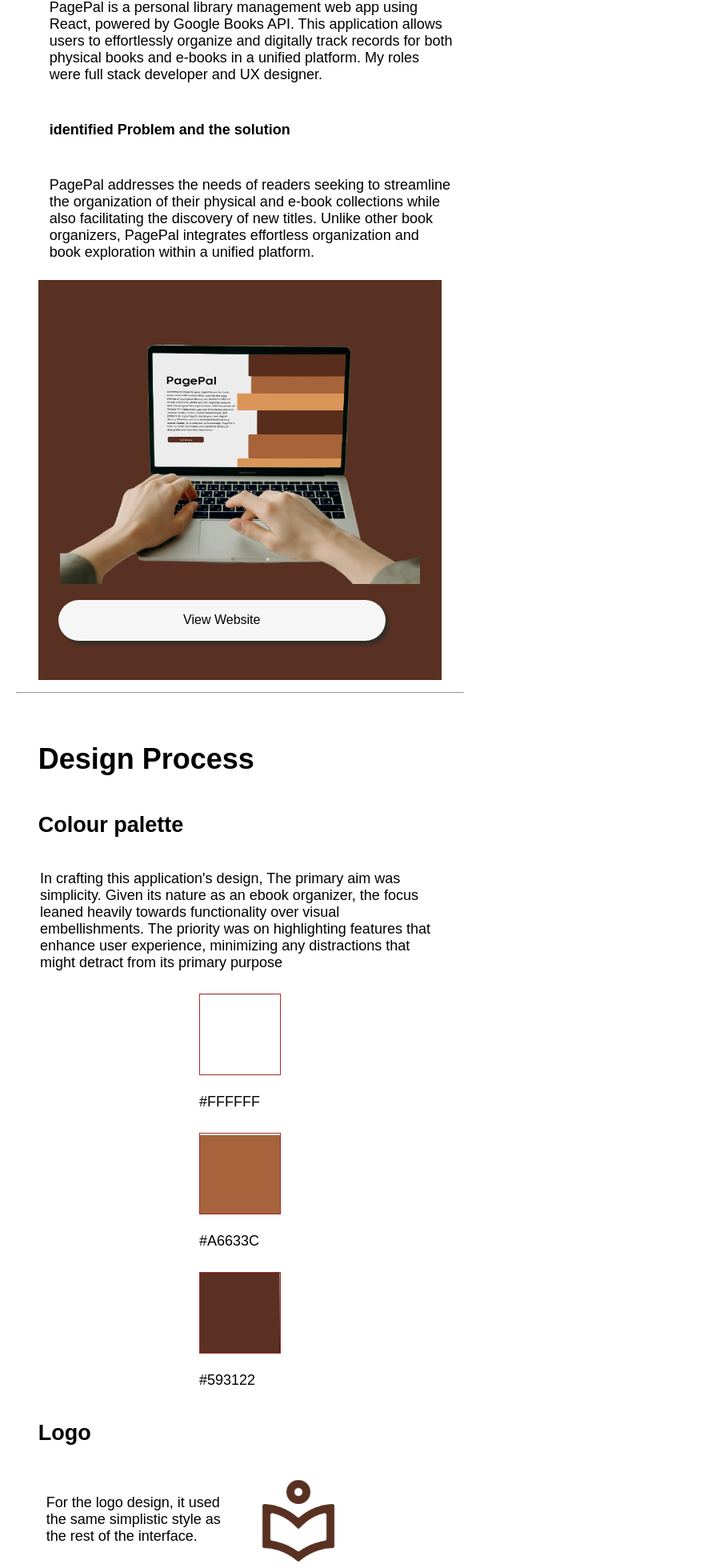
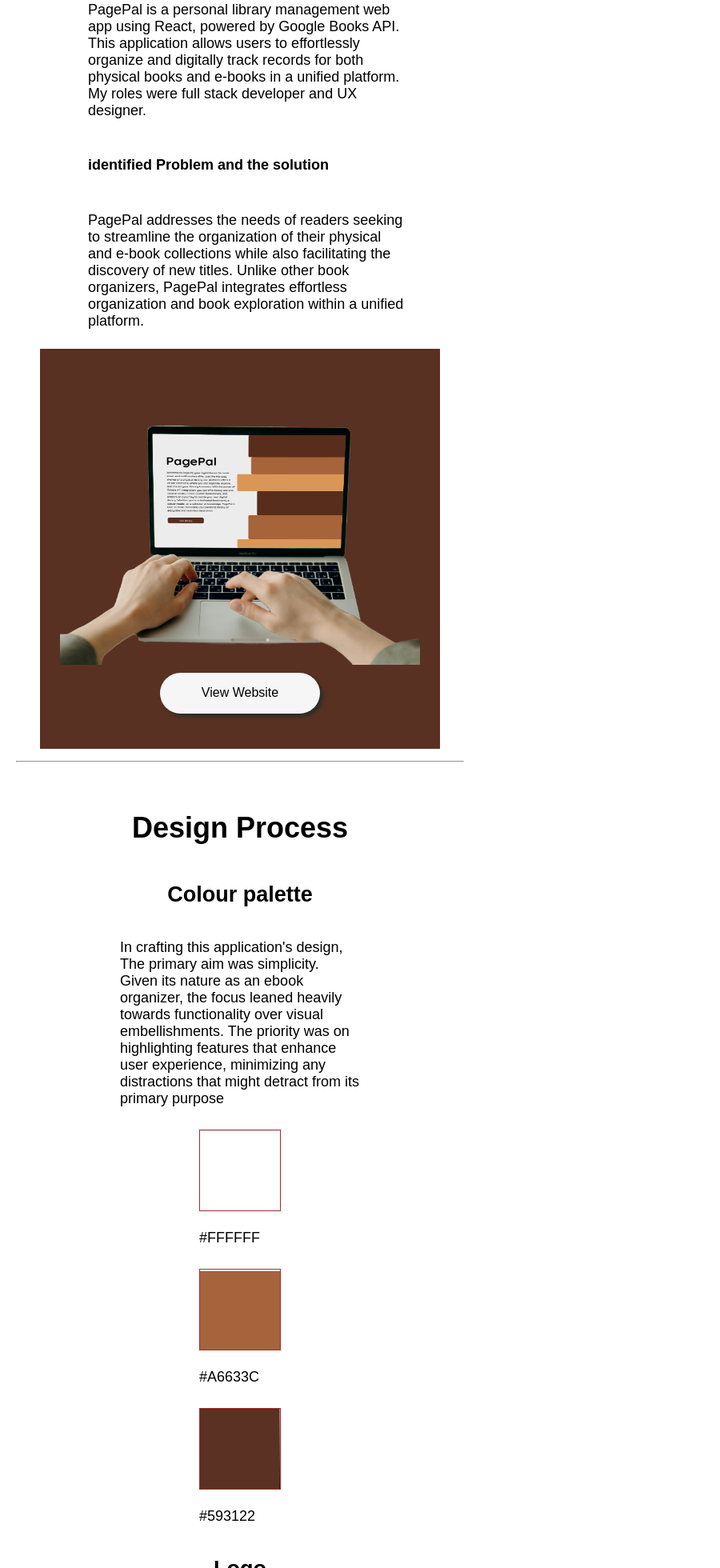
Before and after one commit to bguemos/bri-lynngportfolio, a Next.js app: page /pagepal in a window 600 px wide. Shown: the part 218-2178 px from the top of the page at 80% size, 900 px wide, since content can reach past the window. Built offline with nearby package versions, Linux system fonts and the light colour scheme; a web font is replaced by a local one.

Commit message:
responsiveness

```diff
--- a/styles/Borderless.module.css
+++ b/styles/Borderless.module.css
@@ -209,70 +209,144 @@
 }
 
 
-/* For screens smaller than 600px */
-@media (max-width: 600px) {
-    .firstcontent {
+@media (max-width: 1024px) and (min-width: 414px ) {
+  .main{
+    display: flex;
+    flex-direction: column;
+    align-items: center;
+    justify-content: center;
+    overflow-x: hidden;
+  }
+
+  .header{
+    margin-top: 10%;
+    font-size: 20px;
+  }
+  .firstcontent{
+    display: flex;
+    flex-direction: column;
+  }
+  .overview{
+    width: 400px;
+  }
+  .projectoverview{
+    display: flex;
+    flex-direction: column;
+    align-items: center;
+    width: 800px;
+  }
+  .persona {
+    display: flex;
     flex-direction: column;
     align-items: center;
     justify-content: center;
   }
+  .personaimage{
+    height: 400px;
+    width: 400px;
+  }
+  .rightpersona{
+    width: 300px;
+    font-size: 12px;
+  }
+  .featurepic{
+    height: 100px;
+    width: 100px;
+  }
+  .features{
+    display: flex;
+    flex-direction: column;
 
-    .overview,
-    .purplediv {
-        width: 90%; /* Adjust as needed */
+  }
+  .personaintro {
+    width: 300px;
+    font-size: 12px;
   }
 
-    .leftcontent,
-    .rightcontent {
-        width: 90%; /* Adjust as needed */
+  .leftcontent1{
+    display: flex;
+    flex-direction: column;
+    align-items: center;
+  }
+  .colorpallet{
+    display: flex;
+    flex-direction: column;
+  }
+  .hexdescription {
+    width: 300px;
+  }
+  .logogrid{
+    width: 350px;
+    display: flex;
+    flex-direction: column;
+  }
+  .logos3{
+    width: 190px;
+    height: 70px;
+  }
+ .logos{
+    height: 100px;
+    width: 100px;
+ }
+ .mascots{
+    display: flex;
+    flex-direction: column;
+ }
+ .userflow{
+    display: flex;
+    flex-direction: column;
+    align-items: center;
  }
 
-    .persona {
+ .journeymapimg{
+    height: 500px;
+    width: 400px;
+ }
+
+ .lowfi{
+    display: flex;
+    flex-direction: column;
+ }
+ .prototyping2{
+    display: flex;
+    flex-direction: column;
+ }
+ .code{
+    display: flex;
+    flex-direction: column;
+ }
+ .webcontainer{
+    display: flex;
     flex-direction: column;
     align-items: center;
     justify-content: center;
  }
-
-    .rightpersona {
-        width: 90%; /* Adjust as needed */
+ .webdescription{
+    width: 400px;
+    font-size: 12px;
+    margin-left: 1%;
+ }
+ .buttongroup{
+    display: none;
  }
 
-    .features {
+ .websiteimg{
+    height: 300px;
+    width: 500px;
+ }
+ .interface{
+  display: flex;
   flex-direction: column;
-        align-items: center;
-        justify-content: center;
+
  }
 
-    .feature1 {
-        margin-bottom: 20px; /* Adjust as needed */
+ .description{
+  font-size: 12px;
+  margin-left: 1%;
  }
 
-    .colorpallet,
-    .logogrid,
-    .mascots,
-    .prototypingcontent,
-    .lowfi,
-    .prototyping2,
-    .code,
-    .vid,
-    .webcontainer {
-        flex-direction: column;
-        align-items: center;
-        justify-content: center;
+ .description{
+  width: 300px;
  }
 
-    .resumebutton,
-    .buttoncontainer {
-        width: 90%; /* Adjust as needed */
-        margin: 2% 0;
 }
-
-    .webcontainer {
-        margin-left: 0; /* Adjust as needed */
-    }
-}
-
-/* For screens larger than 600px */
-@media (min-width: 601px) {
-    /* Add your specific styles for larger screens here */
-}
--- a/styles/Pagepal.module.css
+++ b/styles/Pagepal.module.css
@@ -207,70 +207,143 @@
 }
 
 
-/* For screens smaller than 600px */
-@media (max-width: 600px) {
-    .firstcontent {
+@media (max-width: 1024px) and (min-width: 414px ) {
+    .main{
+      display: flex;
+      flex-direction: column;
+      align-items: center;
+      justify-content: center;
+      overflow-x: hidden;
+    }
+
+    .header{
+      margin-top: 10%;
+      font-size: 20px;
+    }
+    .firstcontent{
+      display: flex;
+      flex-direction: column;
+    }
+    .overview{
+      width: 400px;
+    }
+    .projectoverview{
+      display: flex;
+      flex-direction: column;
+      align-items: center;
+      width: 800px;
+    }
+    .persona {
+      display: flex;
       flex-direction: column;
       align-items: center;
       justify-content: center;
     }
+    .personaimage{
+      height: 400px;
+      width: 400px;
+    }
+    .rightpersona{
+      width: 300px;
+      font-size: 12px;
+    }
+    .featurepic{
+      height: 100px;
+      width: 100px;
+    }
+    .features{
+      display: flex;
+      flex-direction: column;
 
-    .overview,
-    .purplediv {
-        width: 90%; /* Adjust as needed */
+    }
+    .personaintro {
+      width: 300px;
+      font-size: 12px;
     }
 
-    .leftcontent,
-    .rightcontent {
-        width: 90%; /* Adjust as needed */
+    .leftcontent1{
+      display: flex;
+      flex-direction: column;
+      align-items: center;
+    }
+    .colorpallet{
+      display: flex;
+      flex-direction: column;
+    }
+    .hexdescription {
+      width: 300px;
+    }
+    .logogrid{
+      width: 350px;
+      display: flex;
+      flex-direction: column;
+    }
+    .logos3{
+      width: 190px;
+      height: 70px;
+    }
+   .logos{
+      height: 100px;
+      width: 100px;
+   }
+   .mascots{
+      display: flex;
+      flex-direction: column;
+   }
+   .userflow{
+      display: flex;
+      flex-direction: column;
    }
 
-    .persona {
+   .journeymapimg{
+      height: 500px;
+      width: 400px;
+   }
+
+   .lowfi{
+      display: flex;
+      flex-direction: column;
+   }
+   .prototyping2{
+      display: flex;
+      flex-direction: column;
+   }
+   .code{
+      display: flex;
+      flex-direction: column;
+   }
+   .webcontainer{
+      display: flex;
       flex-direction: column;
       align-items: center;
       justify-content: center;
    }
-
-    .rightpersona {
-        width: 90%; /* Adjust as needed */
+   .webdescription{
+      width: 400px;
+      font-size: 12px;
+      margin-left: 1%;
+   }
+   .buttongroup{
+      display: none;
    }
 
-    .features {
+   .websiteimg{
+      height: 300px;
+      width: 500px;
+   }
+   .interface{
+    display: flex;
     flex-direction: column;
-        align-items: center;
-        justify-content: center;
    }
 
-    .feature1 {
-        margin-bottom: 20px; /* Adjust as needed */
+   .description{
+    font-size: 12px;
+    margin-left: 1%;
    }
 
-    .colorpallet,
-    .logogrid,
-    .mascots,
-    .prototypingcontent,
-    .lowfi,
-    .prototyping2,
-    .code,
-    .vid,
-    .webcontainer {
-        flex-direction: column;
-        align-items: center;
-        justify-content: center;
+   .web{
+    height: 200px;
+    width: 300px;
    }
 
-    .resumebutton,
-    .buttoncontainer {
-        width: 90%; /* Adjust as needed */
-        margin: 2% 0;
   }
-
-    .webcontainer {
-        margin-left: 0; /* Adjust as needed */
-    }
-}
-
-/* For screens larger than 600px */
-@media (min-width: 601px) {
-    /* Add your specific styles for larger screens here */
-}
--- a/styles/Westpoint.module.css
+++ b/styles/Westpoint.module.css
@@ -207,70 +207,150 @@
 }
 
 
-/* For screens smaller than 600px */
-@media (max-width: 600px) {
-    .firstcontent {
+
+@media (max-width: 1024px) and (min-width: 414px ) {
+  .main{
+    display: flex;
+    flex-direction: column;
+    align-items: center;
+    justify-content: center;
+    overflow-x: hidden;
+  }
+
+  .header{
+    margin-top: 10%;
+    font-size: 20px;
+  }
+  .firstcontent{
+    display: flex;
+    flex-direction: column;
+  }
+  .overview{
+    width: 400px;
+  }
+  .projectoverview{
+    display: flex;
+    flex-direction: column;
+    align-items: center;
+    width: 800px;
+  }
+  .persona {
+    display: flex;
     flex-direction: column;
     align-items: center;
     justify-content: center;
   }
+  .personaimage{
+    height: 400px;
+    width: 400px;
+  }
+  .rightpersona{
+    width: 300px;
+    font-size: 12px;
+  }
+  .featurepic{
+    height: 100px;
+    width: 100px;
+  }
+  .features{
+    display: flex;
+    flex-direction: column;
 
-    .overview,
-    .purplediv {
-        width: 90%; /* Adjust as needed */
+  }
+  .personaintro {
+    width: 300px;
+    font-size: 12px;
   }
 
-    .leftcontent,
-    .rightcontent {
-        width: 90%; /* Adjust as needed */
+  .leftcontent1{
+    display: flex;
+    flex-direction: column;
+    align-items: center;
+  }
+  .colorpallet{
+    display: flex;
+    flex-direction: column;
+  }
+  .hexdescription {
+    width: 300px;
+  }
+  .logogrid{
+    width: 350px;
+    display: flex;
+    flex-direction: column;
+  }
+  .logos3{
+    width: 190px;
+    height: 70px;
+  }
+ .logos{
+    height: 100px;
+    width: 100px;
+ }
+ .mascots{
+    display: flex;
+    flex-direction: column;
+ }
+ .userflow{
+    display: flex;
+    flex-direction: column;
+    align-items: center;
  }
 
-    .persona {
+ .journeymapimg{
+    height: 500px;
+    width: 400px;
+ }
+
+ .lowfi{
+    display: flex;
+    flex-direction: column;
+ }
+ .prototyping2{
+    display: flex;
+    flex-direction: column;
+ }
+ .code{
+    display: flex;
+    flex-direction: column;
+ }
+ .webcontainer{
+    display: flex;
     flex-direction: column;
     align-items: center;
     justify-content: center;
  }
-
-    .rightpersona {
-        width: 90%; /* Adjust as needed */
+ .webdescription{
+    width: 400px;
+    font-size: 12px;
+    margin-left: 1%;
+ }
+ .buttongroup{
+    display: none;
  }
 
-    .features {
+ .websiteimg{
+    height: 300px;
+    width: 500px;
+ }
+ .interface{
+  display: flex;
   flex-direction: column;
-        align-items: center;
-        justify-content: center;
+
  }
 
-    .feature1 {
-        margin-bottom: 20px; /* Adjust as needed */
+ .description{
+  font-size: 12px;
+  margin-left: 1%;
  }
 
-    .colorpallet,
-    .logogrid,
-    .mascots,
-    .prototypingcontent,
-    .lowfi,
-    .prototyping2,
-    .code,
-    .vid,
-    .webcontainer {
-        flex-direction: column;
-        align-items: center;
-        justify-content: center;
+ .description{
+  width: 300px;
  }
 
-    .resumebutton,
-    .buttoncontainer {
-        width: 90%; /* Adjust as needed */
-        margin: 2% 0;
+ .web {
+  height: 900px;
+  width: 300px;
  }
 
-    .webcontainer {
-        margin-left: 0; /* Adjust as needed */
 }
-}
-
-/* For screens larger than 600px */
-@media (min-width: 601px) {
-    /* Add your specific styles for larger screens here */
-}
```
Lines whose indentation alone changed are shown as unchanged.
